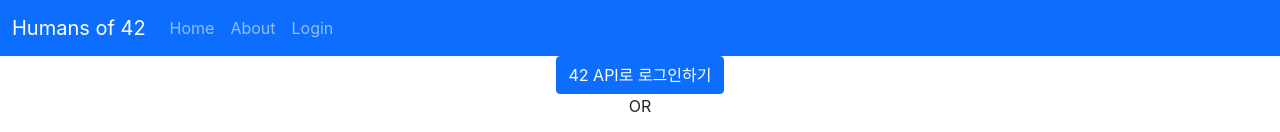
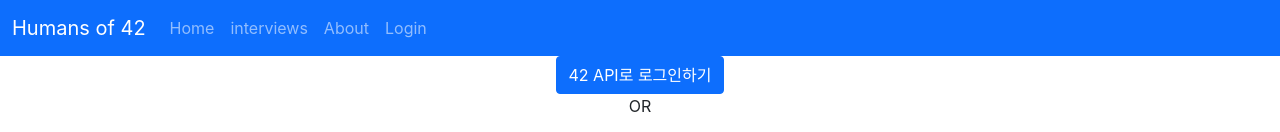
Before and after one commit to humansof42seoul/Humansof42-v3-front, a Next.js app: page /login in a window 1280 px wide. Shown: the top 132 px of the page. Built offline with nearby package versions, Linux system fonts and the light colour scheme.

Commit message:
feat: add interviews to NavBar

```diff
--- a/components/NavBar.tsx
+++ b/components/NavBar.tsx
@@ -52,6 +52,18 @@
               </Link>
             </li>
             <li className="nav-item">
+              <Link href="/interviews">
+                <a
+                  className={[
+                    router.pathname === '/interviews' ? 'active' : '',
+                    'nav-link',
+                  ].join(' ')}
+                >
+                  interviews
+                </a>
+              </Link>
+            </li>
+            <li className="nav-item">
               <Link href="/about">
                 <a
                   className={[
```
